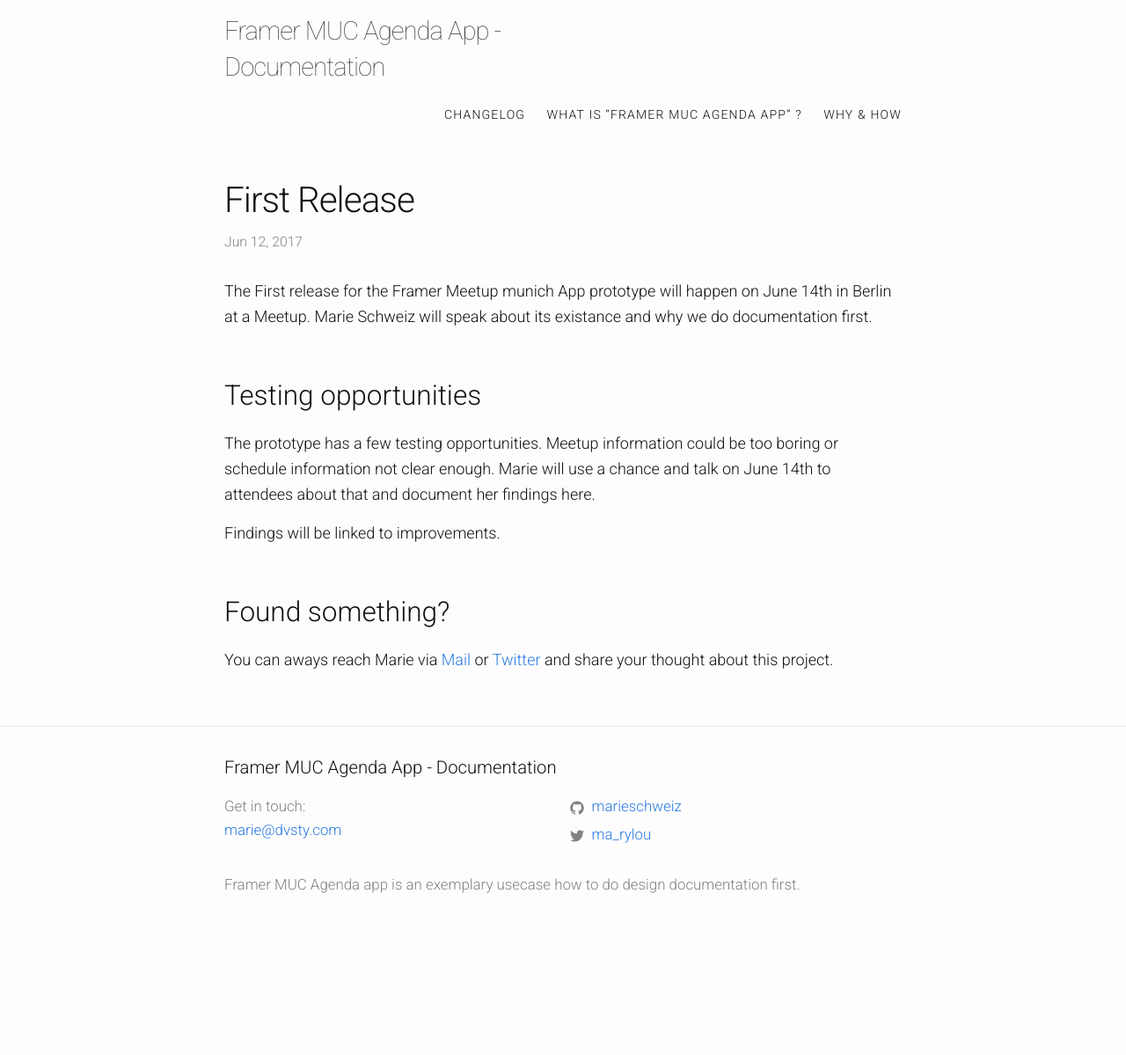
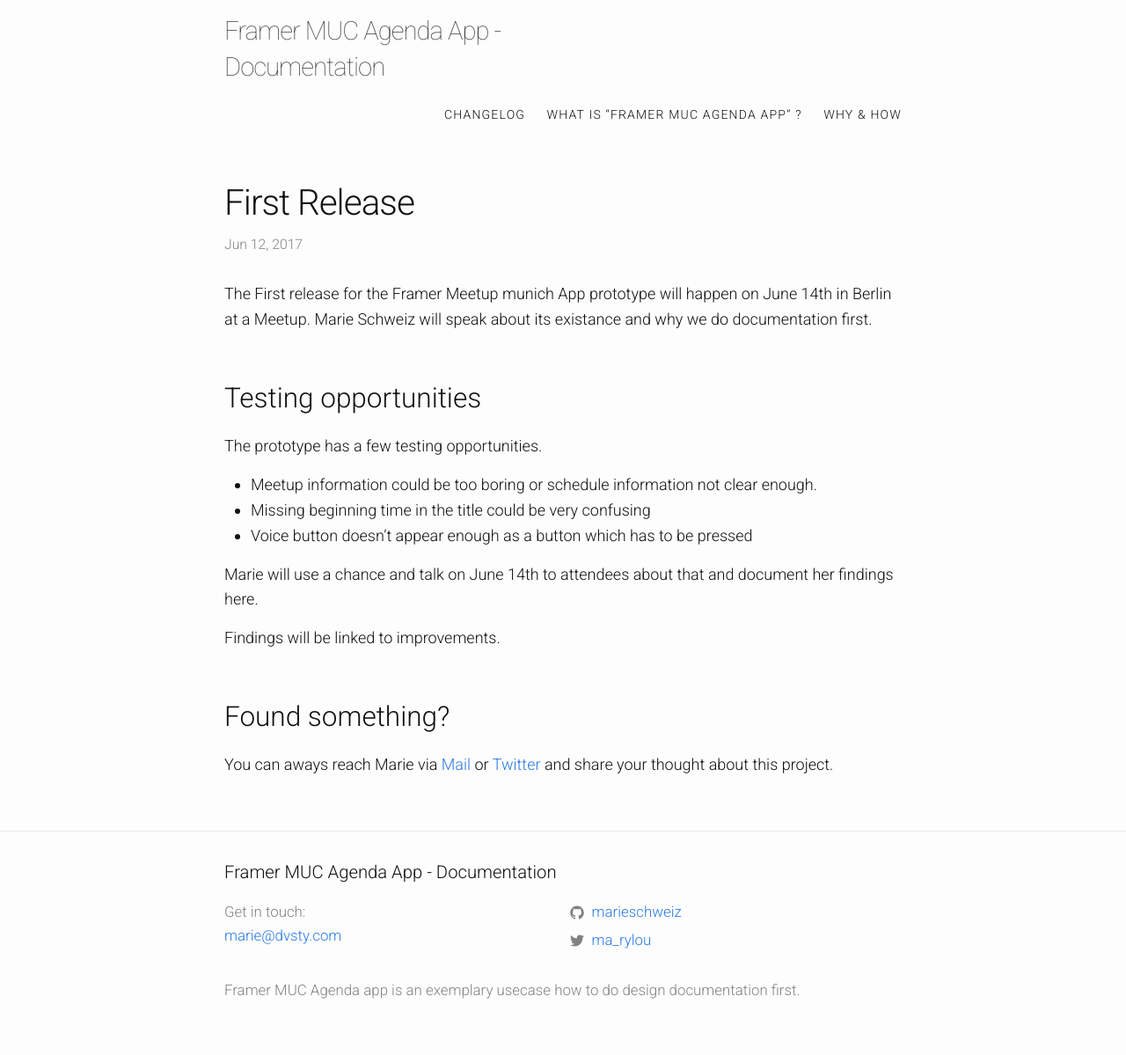
Before and after one commit to MarieSchweiz/ixd-documentation, a Jekyll site: the page built from _posts/2017-06-12-super-long-article.md, in a window 1280 px wide. Shown: the whole page at 88% size. Built offline with Jekyll 4.4.1, drawn with Linux system fonts in a browser that asks for light colours; nearby versions of some CDN libraries; library files that are not in the unit come from our copies; a script that is not in the unit is left out; comment, search, counter and statistics services are not loaded; before the commit the page ends 1079 px from its top, so only the background shows below that.

Commit message:
testing doc

```diff
--- a/_includes/footer.html
+++ b/_includes/footer.html
@@ -40,6 +40,6 @@
 </footer>
 
 <script src="https://ajax.googleapis.com/ajax/libs/jquery/3.2.1/jquery.min.js"></script>
-<script src="javascript/anchor.min.js"></script>
-<script src="javascript/jquery.tocible.js"></script>
-<script src="javascript/basic.js"></script>
+<script src="/javascript/anchor.min.js"></script>
+<script src="/javascript/jquery.tocible.js"></script>
+<script src="/javascript/basic.js"></script>
--- a/_posts/2017-06-12-super-long-article.md
+++ b/_posts/2017-06-12-super-long-article.md
@@ -8,7 +8,13 @@
 
 ## Testing opportunities
 
-The prototype has a few testing opportunities. Meetup information could be too boring or schedule information not clear enough. Marie will use a chance and talk on June 14th to attendees about that and document her findings here.
+The prototype has a few testing opportunities.
+
+* Meetup information could be too boring or schedule information not clear enough.
+* Missing beginning time in the title could be very confusing
+* Voice button doesn't appear enough as a button which has to be pressed
+
+Marie will use a chance and talk on June 14th to attendees about that and document her findings here.
 
 Findings will be linked to improvements.
 
--- a/_sass/add.scss
+++ b/_sass/add.scss
@@ -186,6 +186,16 @@
     }
 }
 
+.imgfit {
+    width: 100%;
+}
+.imgright {
+    width: 100%;
+    width:39%;
+    float:right;
+    margin-left:5%;
+}
+
 iframe {
     border: 1px solid #f2f2f2;
 }
--- a/materials/sayit-listview.framer/framer/config.json
+++ b/materials/sayit-listview.framer/framer/config.json
@@ -1,7 +1,7 @@
 {
   "orientation" : 0,
   "updateDelay" : 0.3,
-  "designModeSelected" : 0,
+  "designModeSelected" : 1,
   "cachedDeviceHeight" : 730.8717041015625,
   "contentScale" : 1,
   "fullScreen" : false,
```
Also changed, not shown: _posts/2017-06-13-thefirsttest.md (added, +37 -0 lines), index.md (+1 -1 lines), materials/Meetupintro.gif (added), materials/sayit-listview.framer/framer/framer.vekter.js, materials/sayitintro.framer/framer/framer.vekter.js, materials/testing-example.jpg (added), 3 other files.
